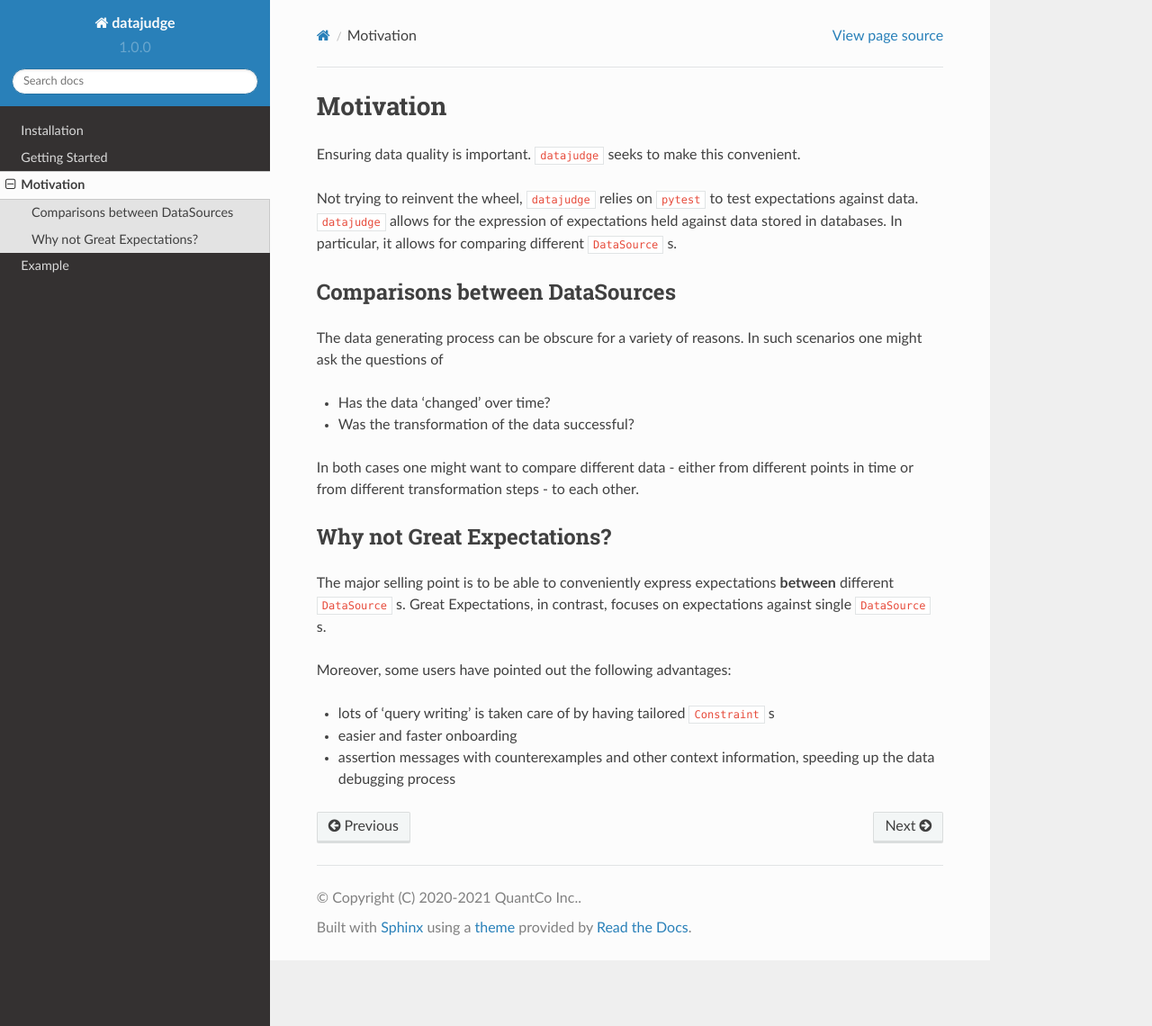
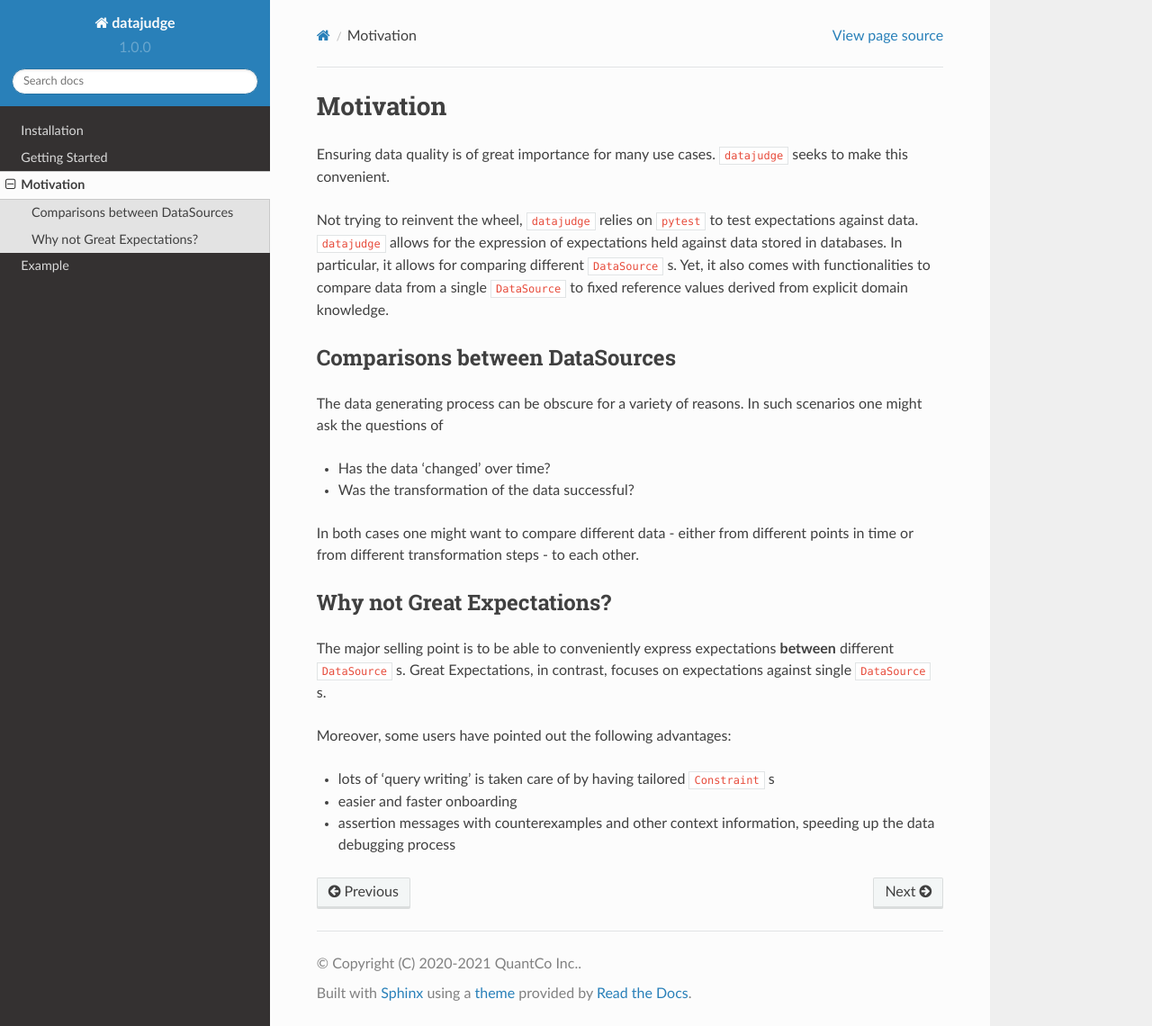
Before and after one commit to Quantco/datajudge, a Sphinx documentation site: the page built from docs/source/motivation.rst, in a window 1280 px wide and 1140 px high. Shown: the whole window at 90% size. Built offline with Sphinx 7.4.7 and the Read the Docs theme 2.0.0, drawn with Linux system fonts in a browser that asks for light colours; pages that are not in the unit, such as notebooks, are missing from menus.

Commit message:
Alude to WithinRequirement in motivation.

```diff
--- a/docs/source/motivation.rst
+++ b/docs/source/motivation.rst
@@ -1,9 +1,9 @@
 Motivation
 ==========
 
-Ensuring data quality is important. ``datajudge`` seeks to make this convenient.
+Ensuring data quality is of great importance for many use cases. ``datajudge`` seeks to make this convenient.
 
-Not trying to reinvent the wheel, ``datajudge`` relies on ``pytest`` to test expectations against data. ``datajudge`` allows for the expression of expectations held against data stored in databases. In particular, it allows for comparing different ``DataSource`` s.
+Not trying to reinvent the wheel, ``datajudge`` relies on ``pytest`` to test expectations against data. ``datajudge`` allows for the expression of expectations held against data stored in databases. In particular, it allows for comparing different ``DataSource`` s. Yet, it also comes with functionalities to compare data from a single ``DataSource`` to fixed reference values derived from explicit domain knowledge.
 
 
 Comparisons between DataSources
```
